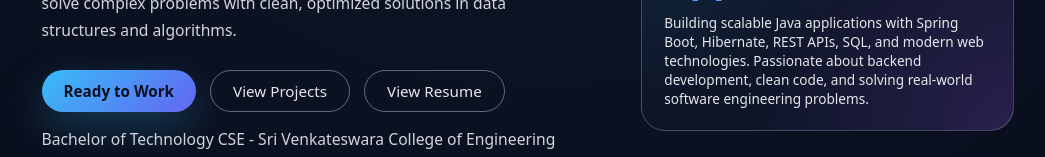
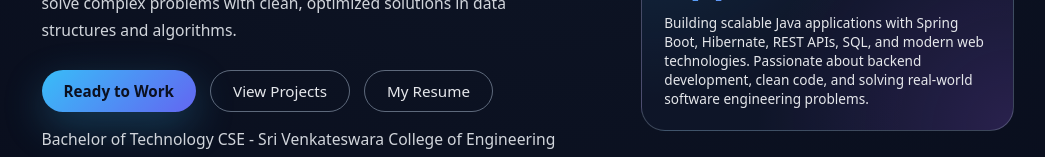
Before and after one commit to Balaji13052004/My-Portfolio, a React (Vite) app: page / in a window 1280 px wide. Shown: the part 445-602 px from the top of the page, without its empty margins (112-1157 px from the left). Built offline with nearby package versions, Linux system fonts and the light colour scheme.

Commit message:
Update Hero.jsx

```diff
--- a/src/components/Hero.jsx
+++ b/src/components/Hero.jsx
@@ -33,7 +33,7 @@ export default function Hero() {
           style={{ textDecoration: "none" }}
            >
   <button className="btn-outline">
-    View Resume
+    My Resume
   </button>
 </a>
         </div>
```
